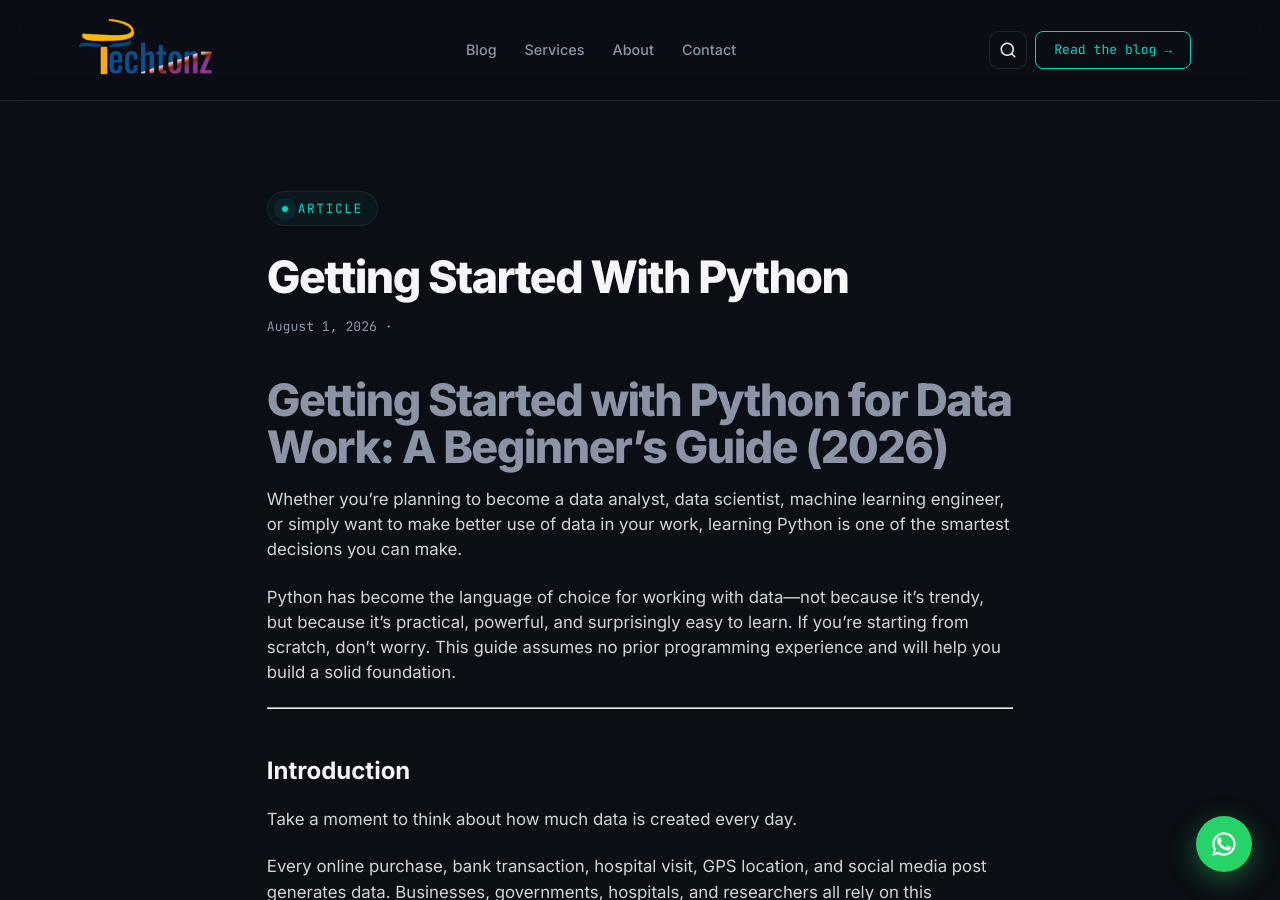
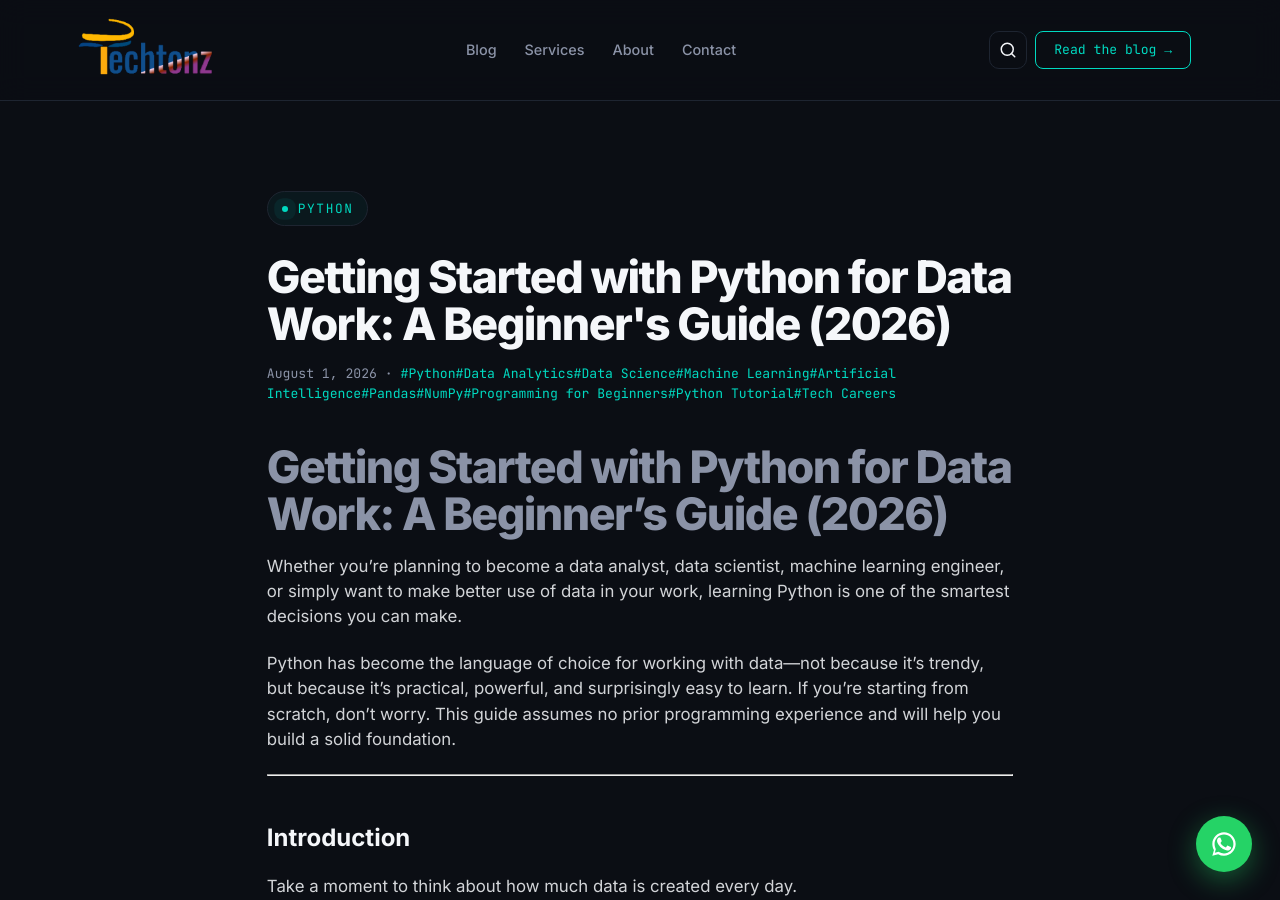
Before and after one commit to teefortech/Techtonz, a Jekyll site: the page built from _posts/2026-08-01-getting-started-with-python.md, in a window 1280 px wide and 900 px high. Built offline with Jekyll 4.4.1, drawn with Linux system fonts in a browser that asks for light colours.

Commit message:
Enhance post metadata for Python beginner's guide
Added metadata and excerpt for the Python tutorial post.

```diff
--- a/_posts/2026-08-01-getting-started-with-python.md
+++ b/_posts/2026-08-01-getting-started-with-python.md
@@ -1,3 +1,11 @@
+---
+title: "Getting Started with Python for Data Work: A Beginner's Guide (2026)"
+category: Python
+tags: [Python, Data Analytics, Data Science, Machine Learning, Artificial Intelligence, Pandas, NumPy, Programming for Beginners, Python Tutorial, Tech Careers]
+excerpt: "Learn Python from scratch with this practical beginner's guide for aspiring data analysts, data scientists, and AI professionals. Discover how to install Python, understand core programming concepts, work with data using Pandas, and build a strong foundation for a career in data."
+image: /assets/images/tonzpy1.jpg
+---
+
 # Getting Started with Python for Data Work: A Beginner's Guide (2026)
 
 Whether you're planning to become a data analyst, data scientist, machine learning engineer, or simply want to make better use of data in your work, learning Python is one of the smartest decisions you can make.
```
